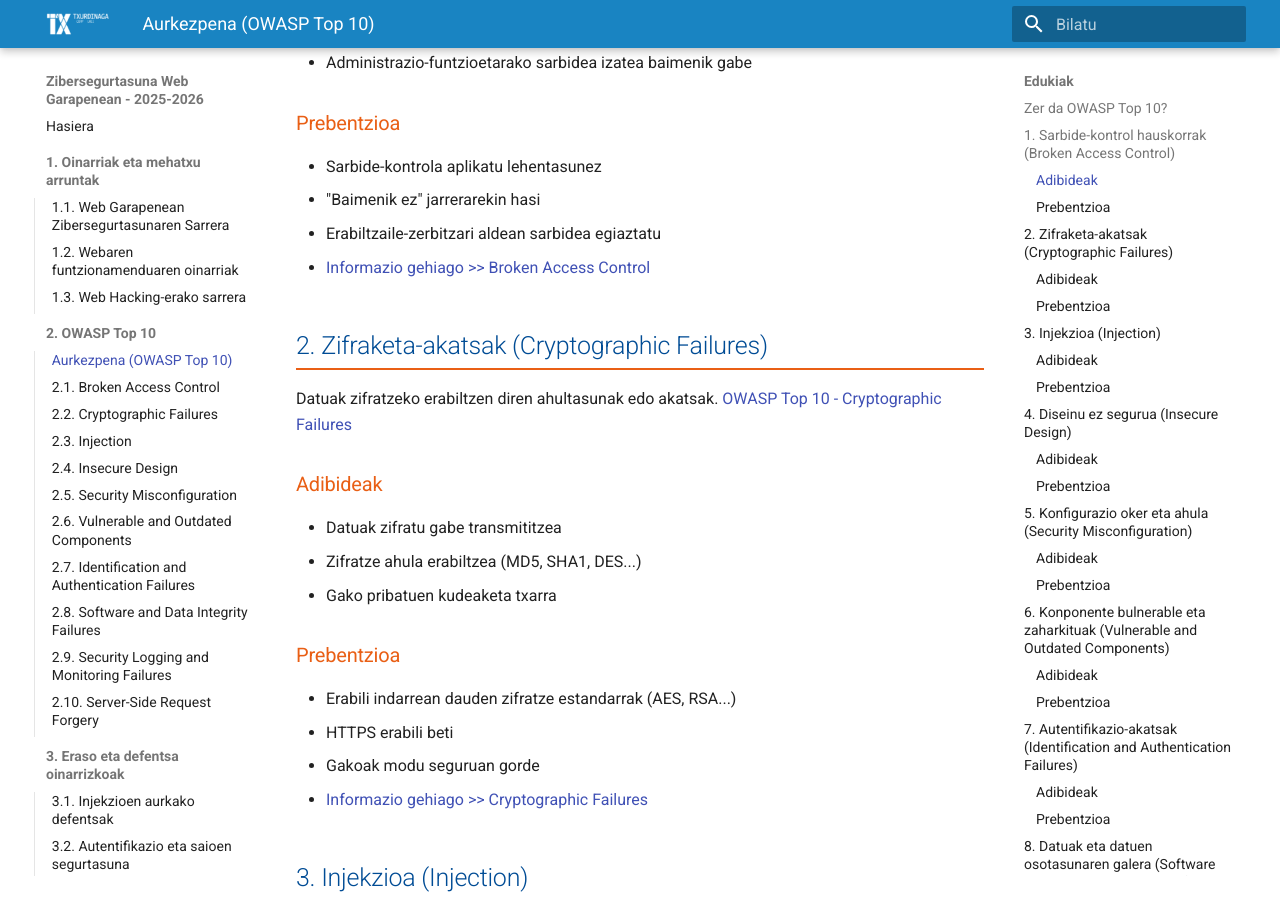
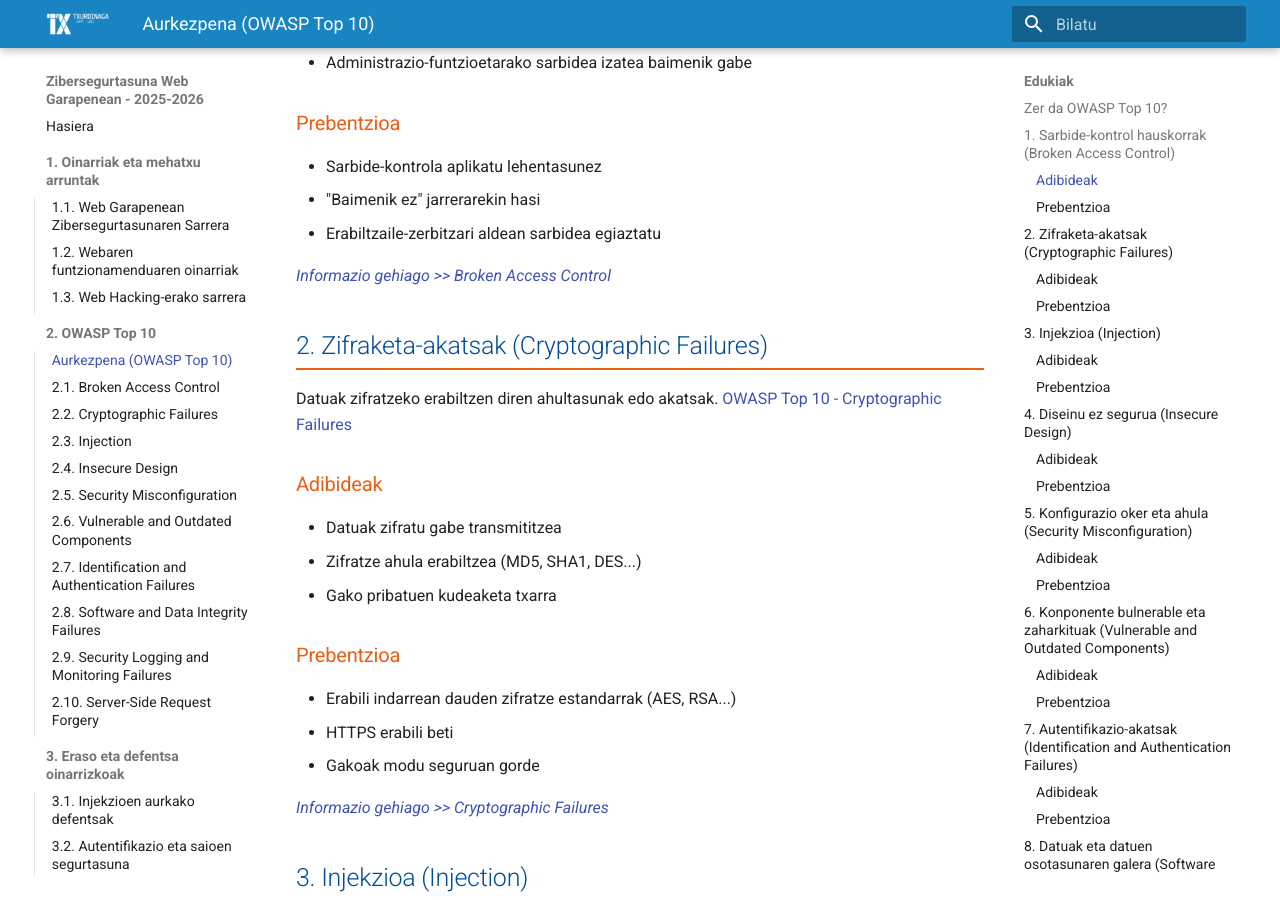
Before and after one commit to martinezjone/ziber_apunteak, an MkDocs documentation site: the page built from docs/oinarriak_mehatxuak/owasp_top10.md, in a window 1280 px wide and 900 px high, scrolled down 889 px. Built offline with MkDocs 1.6.1 and Material for MkDocs 9.7.7, drawn with Linux system fonts in a browser that asks for light colours.

Commit message:
estekaka informazio gehiago

```diff
--- a/docs/oinarriak_mehatxuak/owasp_top10.md
+++ b/docs/oinarriak_mehatxuak/owasp_top10.md
@@ -25,7 +25,7 @@
 - "Baimenik ez" jarrerarekin hasi
 - Erabiltzaile-zerbitzari aldean sarbidea egiaztatu
 
-- [Informazio gehiago >> Broken Access Control](../ariketak/broken_access_control.md)
+<span style="color: orange; font-style: italic;">[Informazio gehiago >> Broken Access Control](../ariketak/broken_access_control.md)</span>
 
 ## 2. Zifraketa-akatsak (Cryptographic Failures)
 
@@ -43,7 +43,7 @@
 - HTTPS erabili beti
 - Gakoak modu seguruan gorde
 
-- [Informazio gehiago >> Cryptographic Failures](../ariketak/cryptographic_failures.md)
+<span style="color: orange; font-style: italic;">[Informazio gehiago >> Cryptographic Failures](../ariketak/cryptographic_failures.md)</span>
 
 ## 3. Injekzioa (Injection)
 
@@ -109,7 +109,7 @@
 - Sarrera guztiak balioztatu eta garbitu
 - Pribilegio minimoen printzipioa aplikatu
 
-- [Informazio gehiago >> Injection](../ariketak/injection.md)
+<span style="color: orange; font-style: italic;">[Informazio gehiago >> Injection](../ariketak/injection.md)</span>
 
 ## 4. Diseinu ez segurua (Insecure Design)
 
@@ -127,7 +127,7 @@
 - Mehatxuen ereduak egin
 - Abusu-kasuak identifikatu eta prebenitu
 
-- [Informazio gehiago >> Insecure Design](../ariketak/insecure_design.md)
+<span style="color: orange; font-style: italic;">[Informazio gehiago >> Insecure Design](../ariketak/insecure_design.md)</span>
 
 ## 5. Konfigurazio oker eta ahula (Security Misconfiguration)
 
@@ -145,7 +145,7 @@
 - Automatizatu konfigurazioa
 - Eguneratu eta berrikusi konfigurazioa maiz
 
-- [Informazio gehiago >> Security Misconfiguration](../ariketak/security_misconfiguration.md)
+<span style="color: orange; font-style: italic;">[Informazio gehiago >> Security Misconfiguration](../ariketak/security_misconfiguration.md)</span>
 
 ## 6. Konponente bulnerable eta zaharkituak (Vulnerable and Outdated Components)
 
@@ -163,7 +163,7 @@
 - Ez erabili osagai zaharkiturik
 - Eskaneatu osagaiak ahultasunen bila
 
-- [Informazio gehiago >> Vulnerable and Outdated Components](../ariketak/vulnerable_and_outdated_components.md)
+<span style="color: orange; font-style: italic;">[Informazio gehiago >> Vulnerable and Outdated Components](../ariketak/vulnerable_and_outdated_components.md)</span>
 
 ## 7. Autentifikazio-akatsak (Identification and Authentication Failures)
 
@@ -181,7 +181,7 @@
 - Erabili pasahitz-politika sendoak
 - Egiaztatu saio-identifikatzaileak
 
-- [Informazio gehiago >> Identification and Authentication Failures](../ariketak/identification_and_authentication_failures.md)
+<span style="color: orange; font-style: italic;">[Informazio gehiago >> Identification and Authentication Failures](../ariketak/identification_and_authentication_failures.md)</span>
 
 ## 8. Datuak eta datuen osotasunaren galera (Software and Data Integrity Failures)
 
@@ -199,7 +199,7 @@
 - Egiaztatu kode eta datuen jatorria
 - Inplementatu osotasunaren egiaztapena
 
-- [Informazio gehiago >> Software and Data Integrity Failures](../ariketak/software_and_data_integrity_failures.md)
+<span style="color: orange; font-style: italic;">[Informazio gehiago >> Software and Data Integrity Failures](../ariketak/software_and_data_integrity_failures.md)</span>
 
 ## 9. Segurtasunaren monitorizazio falta (Security Logging and Monitoring Failures)
 
@@ -217,7 +217,7 @@
 - Konfiguretu alerta automatikoak
 - Planifikatu erantzun-prozedurak
 
-- [Informazio gehiago >> Security Logging and Monitoring Failures](../ariketak/security_logging_and_monitoring_failures.md)
+<span style="color: orange; font-style: italic;">[Informazio gehiago >> Security Logging and Monitoring Failures](../ariketak/security_logging_and_monitoring_failures.md)</span>
 
 ## 10. Zerbitzariaren aldeko eskaera-faltsuketa (Server-Side Request Forgery - SSRF)
 
@@ -235,7 +235,7 @@
 - Erabili zerrenda zuri bat onartutako helbideentzako
 - Ezarri konexio-mugen eta denbora-mugen politika
 
-- [Informazio gehiago >> Server-Side Request Forgery](../ariketak/server_side_request_forgery.md)
+<span style="color: orange; font-style: italic;">[Informazio gehiago >> Server-Side Request Forgery](../ariketak/server_side_request_forgery.md)</span>
 
 ## Hurrengo urratsak
 
```
Also changed, not shown: site/index.html, site/search/search_index.json.
